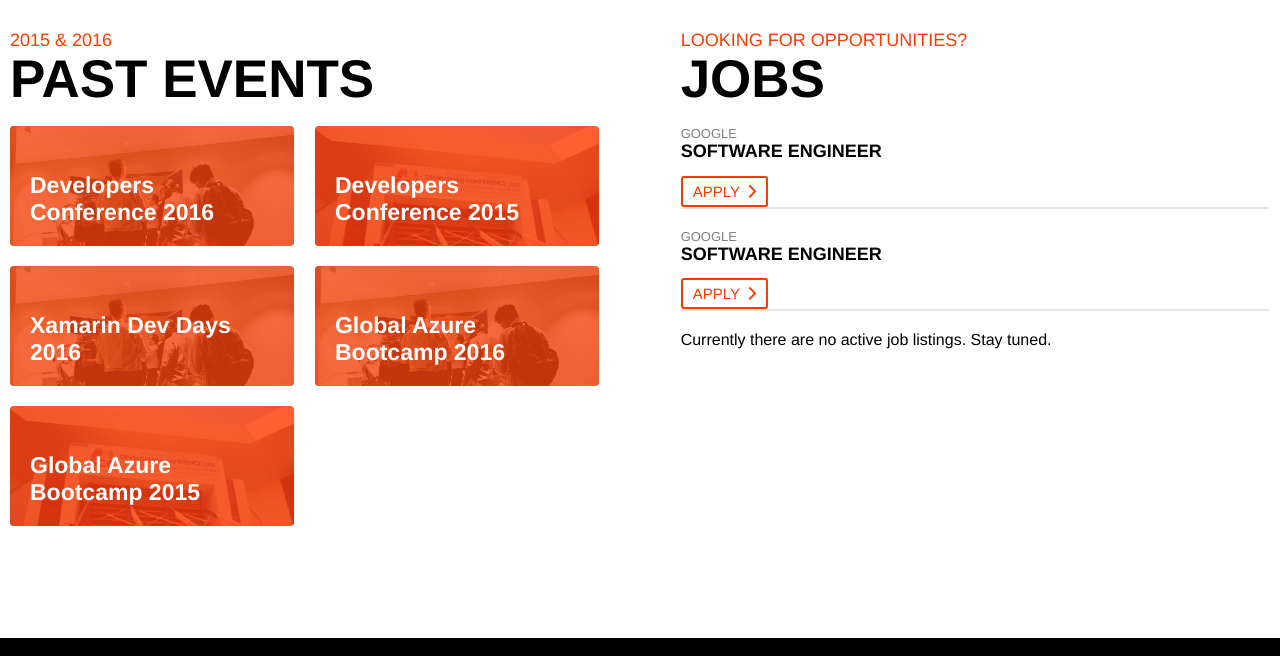
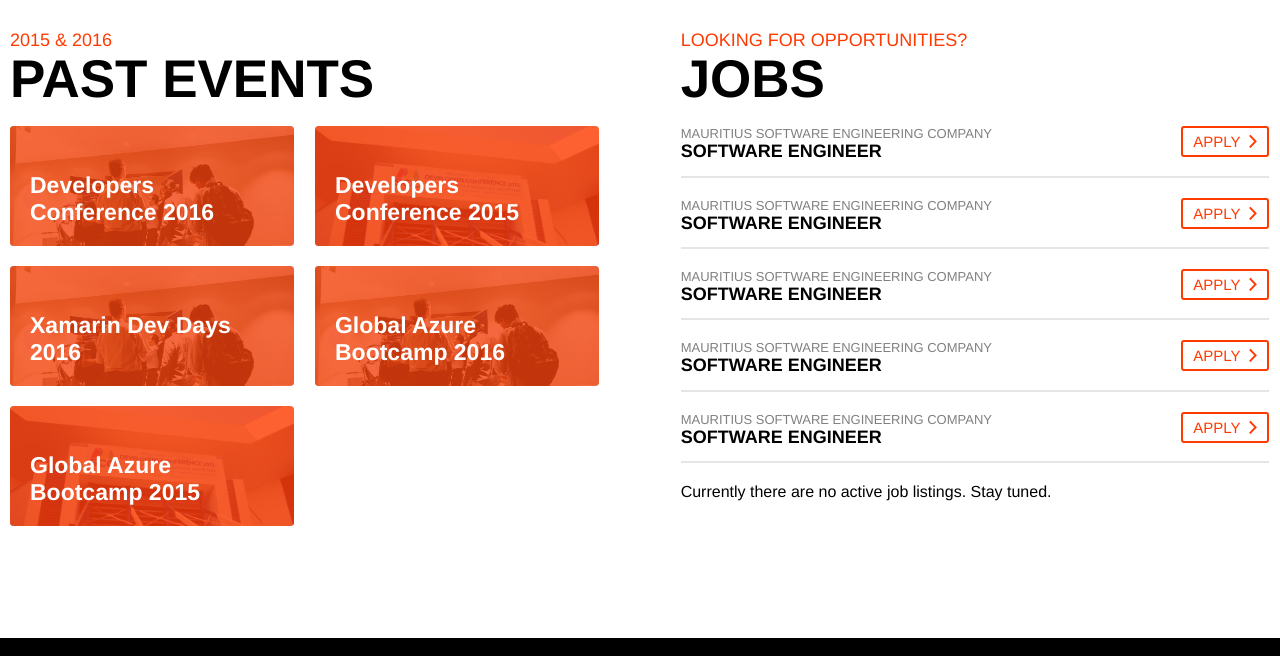
Before and after one commit to mscraftsman/devcon2017, a plain HTML site: page index.html in a window 1280 px wide. Shown: the part 3580-4236 px from the top of the page. Drawn offline with Linux system fonts and the light colour scheme; files whose address does not match are found by name; a web font is replaced by a local one.

Commit message:
Jobs section new markup

```diff
--- a/index.html
+++ b/index.html
@@ -444,16 +444,55 @@
                 <div class="jobs-container">
 
                     <div class="job-wrapper">
-                        <div class="job-company">Google</div>
-                        <div class="job-title">Software Engineer</div>
-                        <div class="job-apply"><a href="#">Apply <i class="ion-chevron-right"></i></a></div>
+                        <div class="title-company-wrapper">
+                            <div class="job-company">Mauritius Software Engineering Company</div>
+                            <div class="job-title">Software Engineer</div>
+                        </div>
+                        <div class="apply-wrapper">
+                            <div class="job-apply"><a href="#">Apply <i class="ion-chevron-right"></i></a></div>
+                        </div>
                     </div>
 
                     <div class="job-wrapper">
-                        <div class="job-company">Google</div>
-                        <div class="job-title">Software Engineer</div>
-                        <div class="job-apply"><a href="#">Apply <i class="ion-chevron-right"></i></a></div>
+                        <div class="title-company-wrapper">
+                            <div class="job-company">Mauritius Software Engineering Company</div>
+                            <div class="job-title">Software Engineer</div>
+                        </div>
+                        <div class="apply-wrapper">
+                            <div class="job-apply"><a href="#">Apply <i class="ion-chevron-right"></i></a></div>
+                        </div>
                     </div>
+
+                    <div class="job-wrapper">
+                        <div class="title-company-wrapper">
+                            <div class="job-company">Mauritius Software Engineering Company</div>
+                            <div class="job-title">Software Engineer</div>
+                        </div>
+                        <div class="apply-wrapper">
+                            <div class="job-apply"><a href="#">Apply <i class="ion-chevron-right"></i></a></div>
+                        </div>
+                    </div>
+
+                    <div class="job-wrapper">
+                        <div class="title-company-wrapper">
+                            <div class="job-company">Mauritius Software Engineering Company</div>
+                            <div class="job-title">Software Engineer</div>
+                        </div>
+                        <div class="apply-wrapper">
+                            <div class="job-apply"><a href="#">Apply <i class="ion-chevron-right"></i></a></div>
+                        </div>
+                    </div>
+
+                    <div class="job-wrapper">
+                        <div class="title-company-wrapper">
+                            <div class="job-company">Mauritius Software Engineering Company</div>
+                            <div class="job-title">Software Engineer</div>
+                        </div>
+                        <div class="apply-wrapper">
+                            <div class="job-apply"><a href="#">Apply <i class="ion-chevron-right"></i></a></div>
+                        </div>
+                    </div>
+
 
                     <div class="job-wrapper no-jobs">
                         Currently there are no active job listings. Stay tuned.
```
